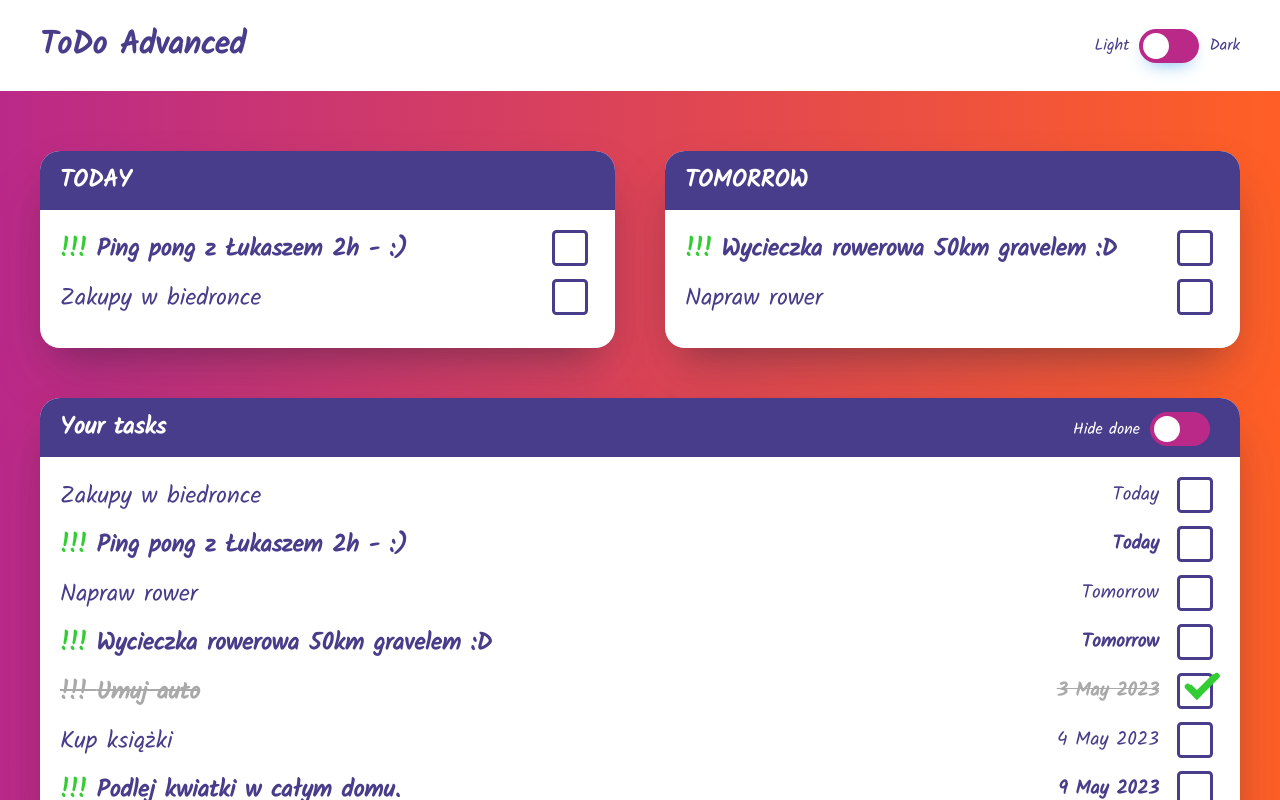
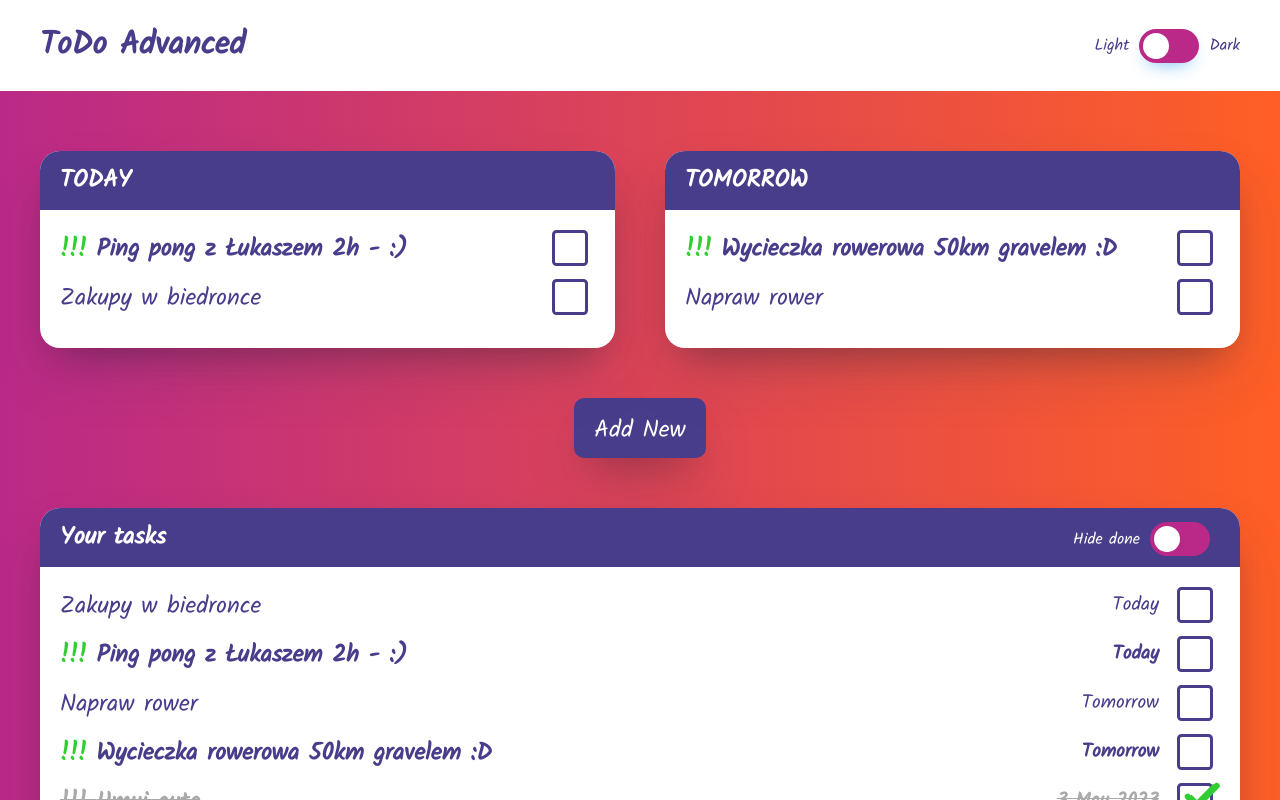
Before and after one commit to marek7654/todoAdvanced, a React (Create React App) app: page / in a window 1280 px wide. Shown: the top 800 px of the page. Built offline with nearby package versions, Linux system fonts and the light colour scheme.

Commit message:
add edit box & ui-slice

```diff
--- a/public/index.html
+++ b/public/index.html
@@ -11,7 +11,7 @@
     />
     <link rel="apple-touch-icon" href="%PUBLIC_URL%/logo192.png" />
     <link rel="manifest" href="%PUBLIC_URL%/manifest.json" />
-    <title>React App</title>
+    <title>Todo Advanced</title>
   </head>
   <body>
     <noscript>You need to enable JavaScript to run this app.</noscript>
--- a/src/App.js
+++ b/src/App.js
@@ -6,8 +6,9 @@ import Header from './components/header/Header';
 import classes from './App.module.css';
 import ListAll from './components/todo/ListAll';
 import ListByDate from './components/todo/ListByDate';
+import EditorBox from './components/editor/EditorBox';
 
-function App() {
+const App = () => {
 
   return (
     <Provider store={store}>
@@ -18,6 +19,7 @@ function App() {
             <ListByDate day="today" />
             <ListByDate day="tomorrow" />
           </div>
+          <EditorBox />
           <ListAll />
         </div>
       </main>
--- /dev/null
+++ b/src/components/UI/Button.js
@@ -0,0 +1,11 @@
+import classes from './Button.module.css';
+
+const Button = (props) => {
+  return (
+    <button className={classes.button} onClick={props.onButtonClick}>
+      {props.children}
+    </button>
+  );
+};
+
+export default Button;
--- /dev/null
+++ b/src/components/UI/Button.module.css
@@ -0,0 +1,10 @@
+.button {
+  padding: 13px 20px 8px;
+  border-radius: 10px;
+  border: 0;
+  font-size: 1.5rem;
+  color: white;
+  background-color: var(--color-primary);
+  font-family: inherit;
+  cursor: pointer;
+}
--- /dev/null
+++ b/src/components/editor/EditorBox.js
@@ -0,0 +1,34 @@
+import { useSelector, useDispatch } from 'react-redux';
+
+import classes from './EditorBox.module.css';
+import Button from '../UI/Button';
+import { uiSliceActions } from '../../store/ui-slice';
+import Card from '../UI/Card';
+
+const EditorBox = () => {
+  const dispatch = useDispatch();
+  const displayEditor = useSelector((state) => state.ui.displayEditor);
+
+  const buttonClickHandler = () => {
+    dispatch(uiSliceActions.showEditor(true));
+  };
+
+  return (
+    <>
+      <div className={classes.button_wrapper}>
+        <Button onButtonClick={buttonClickHandler}>Add New</Button>
+      </div>
+      {displayEditor && (
+        <div className={classes.form_wrapper}>
+          <Card title='Add new item'>
+            <form className={classes.form}>
+              <p>sdfsdfsdf</p>
+            </form>
+          </Card>
+        </div>
+      )}
+    </>
+  );
+};
+
+export default EditorBox;
--- /dev/null
+++ b/src/components/editor/EditorBox.module.css
@@ -0,0 +1,21 @@
+.button_wrapper {
+  margin-bottom: 50px;
+  text-align: center;
+}
+
+.button_wrapper button {
+  box-shadow: rgba(50, 50, 93, 0.25) 0px 30px 60px -12px,
+    rgba(0, 0, 0, 0.3) 0px 18px 36px -18px;
+}
+
+.form_wrapper {
+  margin-bottom: 50px;
+}
+
+.form {
+  width: 100%;
+  display: flex;
+  flex-wrap: wrap;
+  justify-content: space-between;
+  gap: 50px;
+}
--- a/src/store/index.js
+++ b/src/store/index.js
@@ -1,9 +1,10 @@
 import { configureStore } from '@reduxjs/toolkit';
 
 import todoSlice from './todo-slice';
+import uiSlice from './ui-slice';
 
 const store = configureStore({
-  reducer: { todo: todoSlice.reducer },
+  reducer: { todo: todoSlice.reducer, ui: uiSlice.reducer },
 });
 
 export default store;
--- /dev/null
+++ b/src/store/ui-slice.js
@@ -0,0 +1,18 @@
+import { createSlice } from "@reduxjs/toolkit";
+
+const uiSlice = createSlice({
+  name: 'ui',
+  initialState: {
+    displayEditor: false,
+    darkTheme: false,
+  },
+  reducers: {
+    showEditor(state, action) {
+      state.displayEditor = action.payload;
+    }
+  }
+});
+
+export default uiSlice;
+
+export const uiSliceActions = uiSlice.actions;
```
